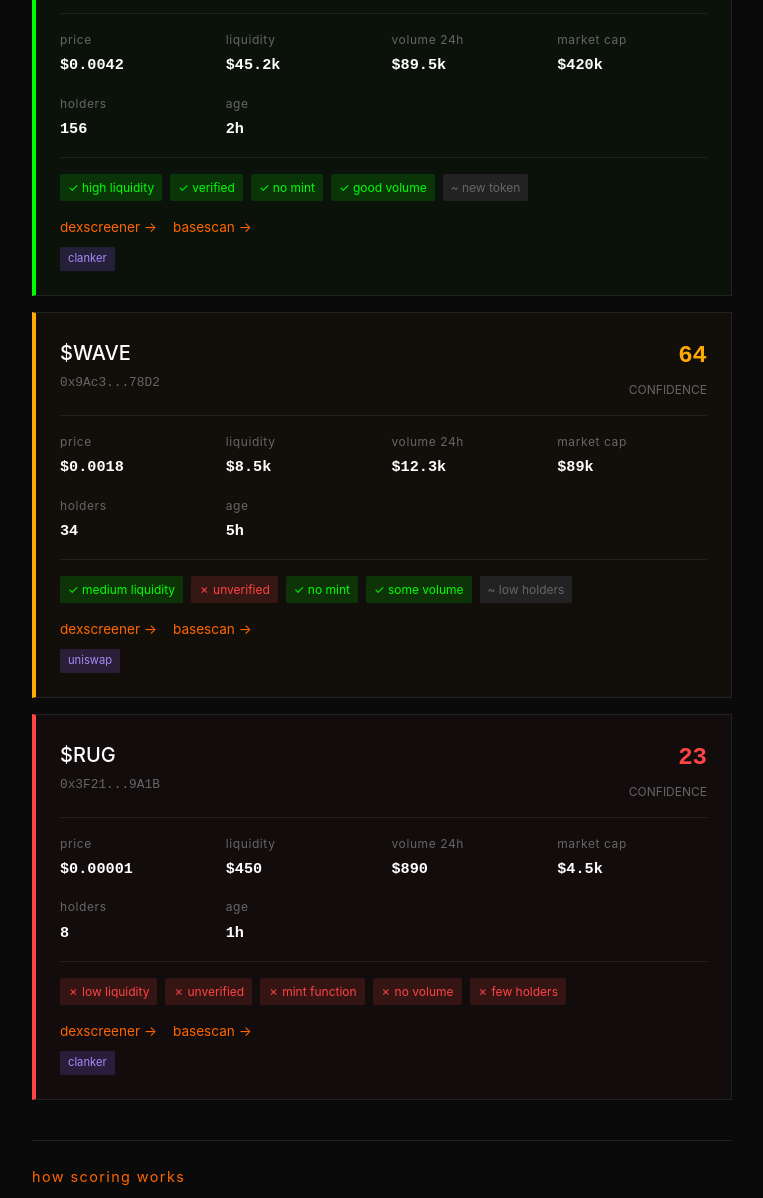
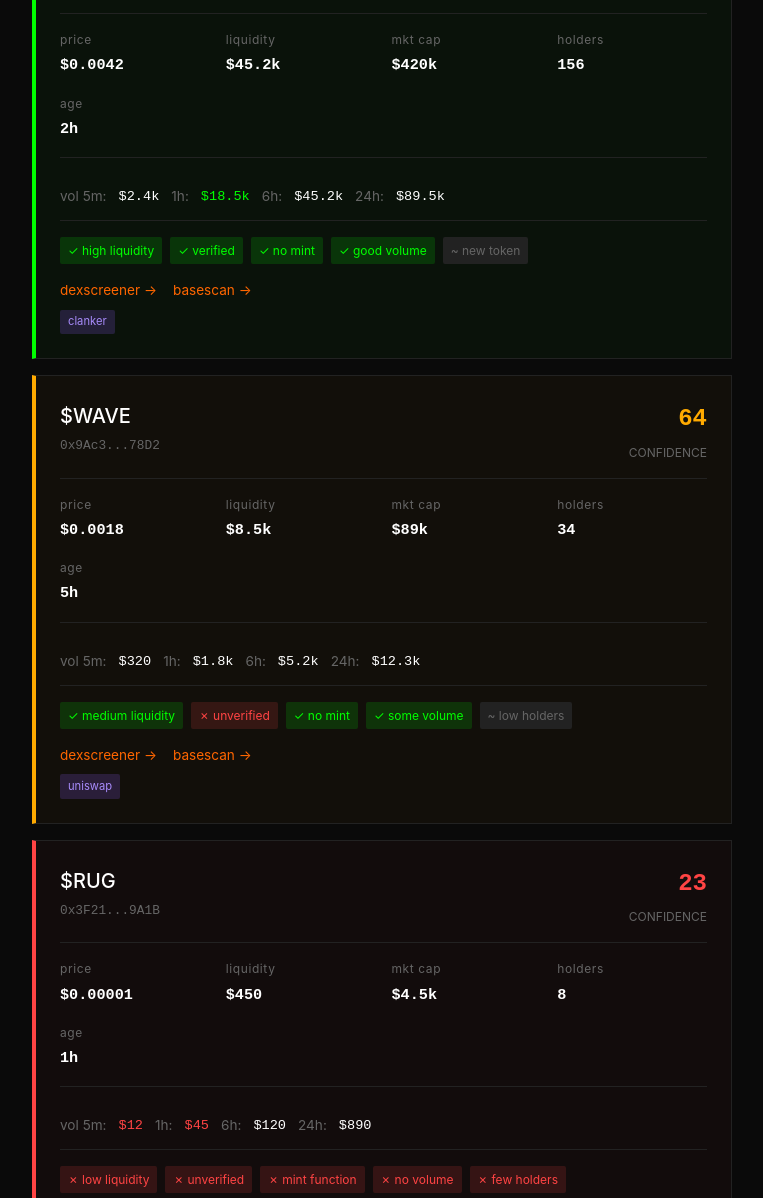
Before and after one commit to lurker-base/lurker, a website: page docs/pulse.html in a window 1280 px wide. Shown: the part 602-1800 px from the top of the page, without its empty margins (58-821 px from the left). Drawn offline with Linux system fonts and the light colour scheme.

Commit message:
Add volume timeframe metrics (5m/1h/6h/24h) to PULSE scanner

```diff
--- a/docs/pulse.html
+++ b/docs/pulse.html
@@ -219,6 +219,35 @@
             margin-top: 0.5rem;
         }
 
+        .volume-row {
+            display: flex;
+            align-items: center;
+            gap: 0.75rem;
+            padding: 0.75rem 0;
+            border-bottom: 1px solid var(--border);
+            margin-bottom: 1rem;
+            font-size: 0.85rem;
+        }
+
+        .volume-label {
+            color: var(--text-muted);
+            text-transform: lowercase;
+        }
+
+        .volume-value {
+            font-family: 'SF Mono', monospace;
+            color: var(--text);
+            font-weight: 500;
+        }
+
+        .volume-value.high {
+            color: #00ff00;
+        }
+
+        .volume-value.low {
+            color: #ff4444;
+        }
+
         .listening-pulse {
             display: flex;
             align-items: center;
@@ -315,11 +344,7 @@
                                 <span class="metric-value">$45.2k</span>
                             </div>
                             <div class="metric-item">
-                                <span class="metric-label">volume 24h</span>
-                                <span class="metric-value">$89.5k</span>
-                            </div>
-                            <div class="metric-item">
-                                <span class="metric-label">market cap</span>
+                                <span class="metric-label">mkt cap</span>
                                 <span class="metric-value">$420k</span>
                             </div>
                             <div class="metric-item">
@@ -330,6 +355,16 @@
                                 <span class="metric-label">age</span>
                                 <span class="metric-value">2h</span>
                             </div>
+                        </div>
+                        <div class="volume-row">
+                            <span class="volume-label">vol 5m:</span>
+                            <span class="volume-value">$2.4k</span>
+                            <span class="volume-label">1h:</span>
+                            <span class="volume-value high">$18.5k</span>
+                            <span class="volume-label">6h:</span>
+                            <span class="volume-value">$45.2k</span>
+                            <span class="volume-label">24h:</span>
+                            <span class="volume-value">$89.5k</span>
                         </div>
                         <div class="token-checks">
                             <span class="check-badge check-pass">✓ high liquidity</span>
@@ -367,11 +402,7 @@
                                 <span class="metric-value">$8.5k</span>
                             </div>
                             <div class="metric-item">
-                                <span class="metric-label">volume 24h</span>
-                                <span class="metric-value">$12.3k</span>
-                            </div>
-                            <div class="metric-item">
-                                <span class="metric-label">market cap</span>
+                                <span class="metric-label">mkt cap</span>
                                 <span class="metric-value">$89k</span>
                             </div>
                             <div class="metric-item">
@@ -382,6 +413,16 @@
                                 <span class="metric-label">age</span>
                                 <span class="metric-value">5h</span>
                             </div>
+                        </div>
+                        <div class="volume-row">
+                            <span class="volume-label">vol 5m:</span>
+                            <span class="volume-value">$320</span>
+                            <span class="volume-label">1h:</span>
+                            <span class="volume-value">$1.8k</span>
+                            <span class="volume-label">6h:</span>
+                            <span class="volume-value">$5.2k</span>
+                            <span class="volume-label">24h:</span>
+                            <span class="volume-value">$12.3k</span>
                         </div>
                         <div class="token-checks">
                             <span class="check-badge check-pass">✓ medium liquidity</span>
@@ -419,11 +460,7 @@
                                 <span class="metric-value">$450</span>
                             </div>
                             <div class="metric-item">
-                                <span class="metric-label">volume 24h</span>
-                                <span class="metric-value">$890</span>
-                            </div>
-                            <div class="metric-item">
-                                <span class="metric-label">market cap</span>
+                                <span class="metric-label">mkt cap</span>
                                 <span class="metric-value">$4.5k</span>
                             </div>
                             <div class="metric-item">
@@ -434,6 +471,16 @@
                                 <span class="metric-label">age</span>
                                 <span class="metric-value">1h</span>
                             </div>
+                        </div>
+                        <div class="volume-row">
+                            <span class="volume-label">vol 5m:</span>
+                            <span class="volume-value low">$12</span>
+                            <span class="volume-label">1h:</span>
+                            <span class="volume-value low">$45</span>
+                            <span class="volume-label">6h:</span>
+                            <span class="volume-value">$120</span>
+                            <span class="volume-label">24h:</span>
+                            <span class="volume-value">$890</span>
                         </div>
                         <div class="token-checks">
                             <span class="check-badge check-fail">✗ low liquidity</span>
```
Also changed, not shown: src/tokenScanner.js (+7 -1 lines).
